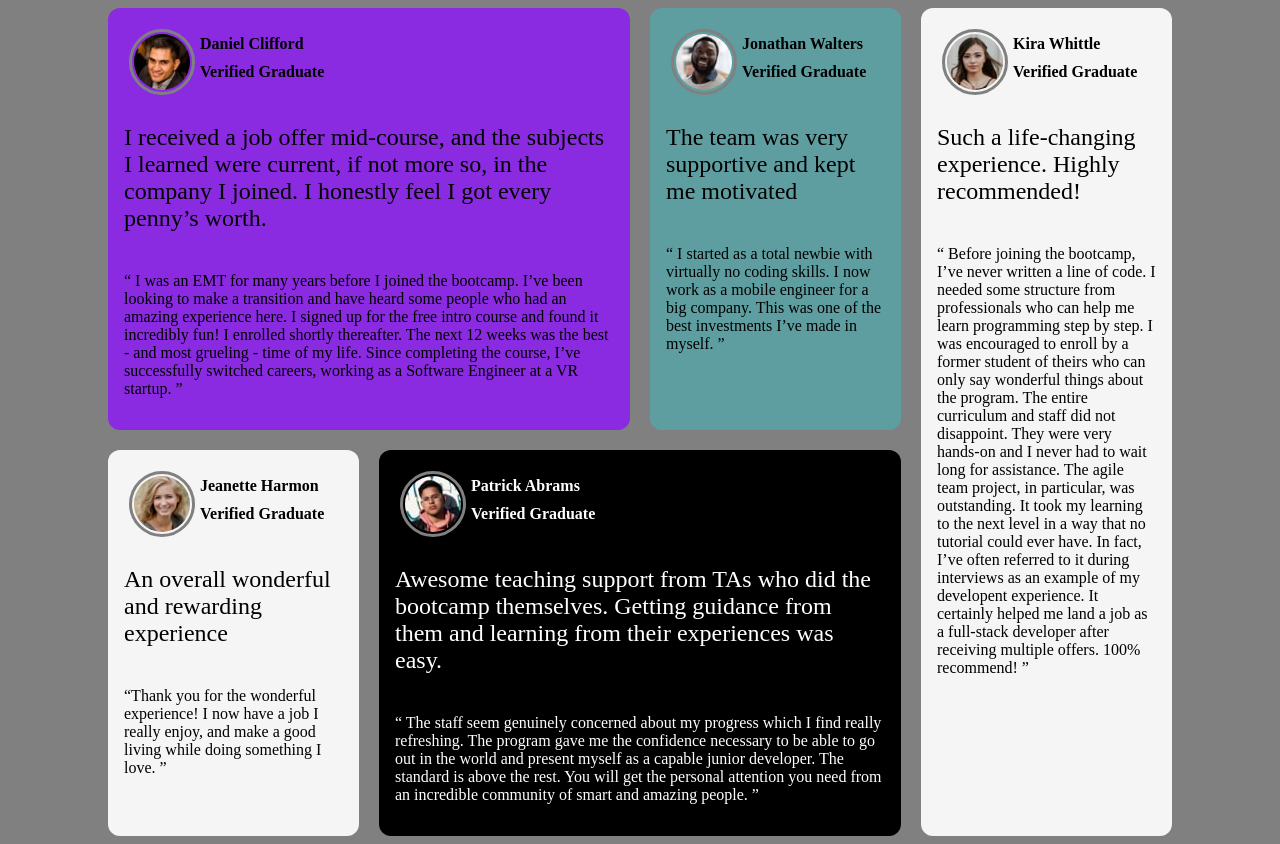
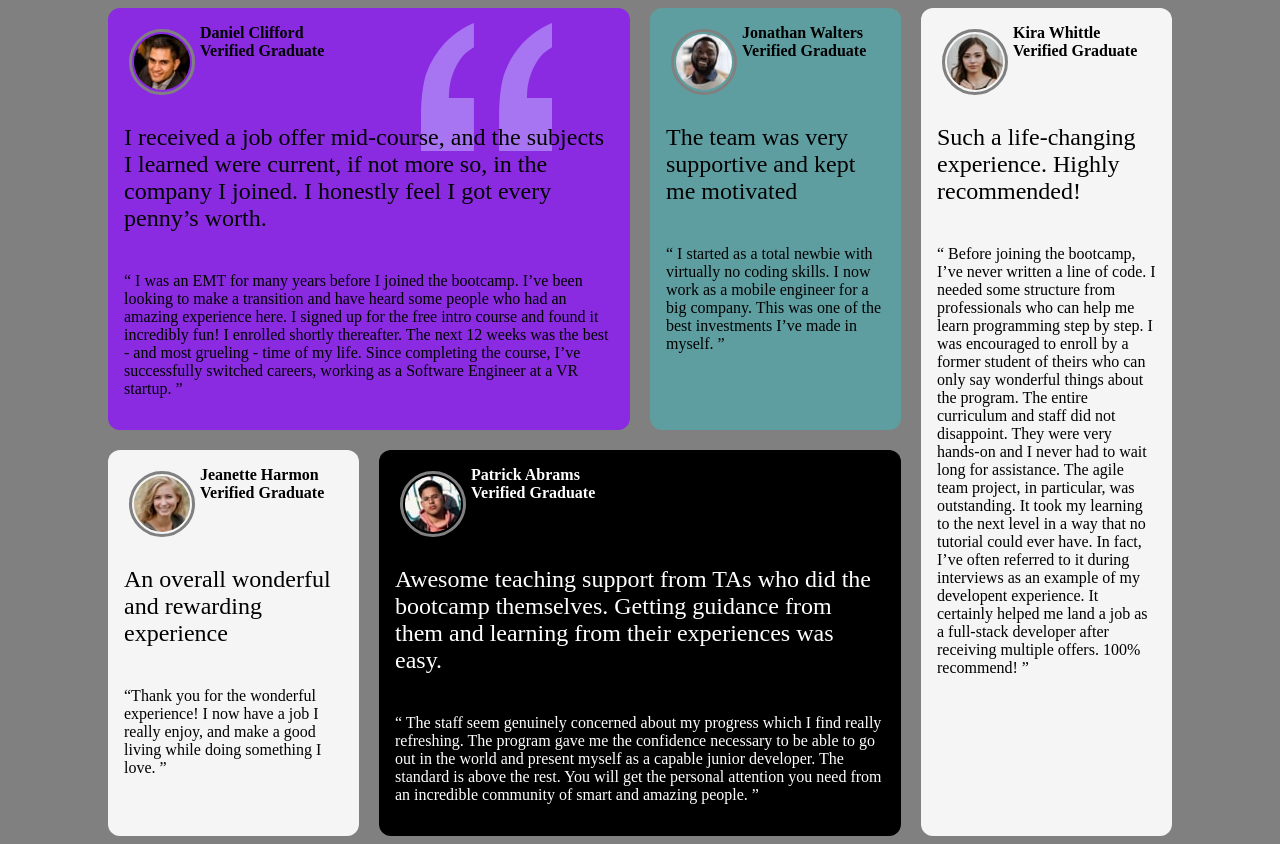
Before and after one commit to BrettAGobel/frontend-mentor-testimonials-grid, a plain HTML site: page testimonials-grid-section-main/index.html in a window 1280 px wide. Drawn offline with Linux system fonts and the light colour scheme.

Commit message:
should've started mobile first, but media query is in and seems to be working better

```diff
--- a/testimonials-grid-section-main/index.html
+++ b/testimonials-grid-section-main/index.html
@@ -16,8 +16,10 @@
   <div class="daniel">
     <div>
     <img src="images/image-daniel.jpg">
+      <div class="profile-title">
     <h1>Daniel Clifford</h1>
     <h1>Verified Graduate</h1>
+      </div>
     </div>
   <p>I received a job offer mid-course, and the subjects I learned were current, if not more so,
     in the company I joined. I honestly feel I got every penny’s worth.</p>
--- a/testimonials-grid-section-main/style.css
+++ b/testimonials-grid-section-main/style.css
@@ -1,3 +1,26 @@
+@media screen and (min-width: 1080px) {
+    .container {
+
+        margin-left: 100px;
+        margin-right: 100px;
+        display: grid;
+        grid-template-columns: repeat(4, 1fr);
+        grid-template-rows: repeat(2, auto);
+        /*grid-template-areas:*/
+        /*    "testimonial testimonial testimonial"*/
+        /*    "testimonial testimonial";*/
+
+        gap: 20px 20px;
+
+    }
+
+    .daniel {
+        background-image: url("images/bg-pattern-quotation.svg");
+        background-repeat: no-repeat;
+        background-position: 80% 5%;
+}
+
+
 html {
     box-sizing: border-box;
 }
@@ -14,10 +37,19 @@ body {
 .container > div {
     display: flex;
     flex-flow: column;
+
     padding: 1em;
     border-radius: 12px;
 }
 
+/*.profile-title {*/
+/*    display: flex;*/
+/*    flex-flow: column;*/
+/*    align-content: center;*/
+/*    */
+
+
+/*}*/
 /*.container > div:nth-child(odd){*/
 /*    background: grey;*/
 /*}*/
@@ -56,33 +88,38 @@ img {
 h1 {
 
     display: flex;
+    align-items: center;
     vertical-align: center;
     font-size: 1em;
     align-items: center;
+    margin: 0;
 
 }
 
 
 
-.container {
+/*.container {*/
 
-    margin-left: 100px;
-    margin-right: 100px;
-    display: grid;
-    grid-template-columns: repeat(4, 1fr);
-    grid-template-rows: repeat(2, auto);
-    /*grid-template-areas:*/
-    /*    "testimonial testimonial testimonial"*/
-    /*    "testimonial testimonial";*/
+/*    margin-left: 100px;*/
+/*    margin-right: 100px;*/
+/*    display: grid;*/
+/*    grid-template-columns: repeat(4, 1fr);*/
+/*    grid-template-rows: repeat(2, auto);*/
+/*    !*grid-template-areas:*!*/
+/*    !*    "testimonial testimonial testimonial"*!*/
+/*    !*    "testimonial testimonial";*!*/
 
-    gap: 20px 20px;
+/*    gap: 20px 20px;*/
 
-}
+/*}*/
 
 
 
 .daniel {
-
+    background-image: url("images/bg-pattern-quotation.svg");
+    background-repeat: no-repeat;
+    background-position: 80% 5%;
+    background-size: 25%;
     background-color: blueviolet;
     grid-column-start: 1;
     grid-column-end: 3;
```
